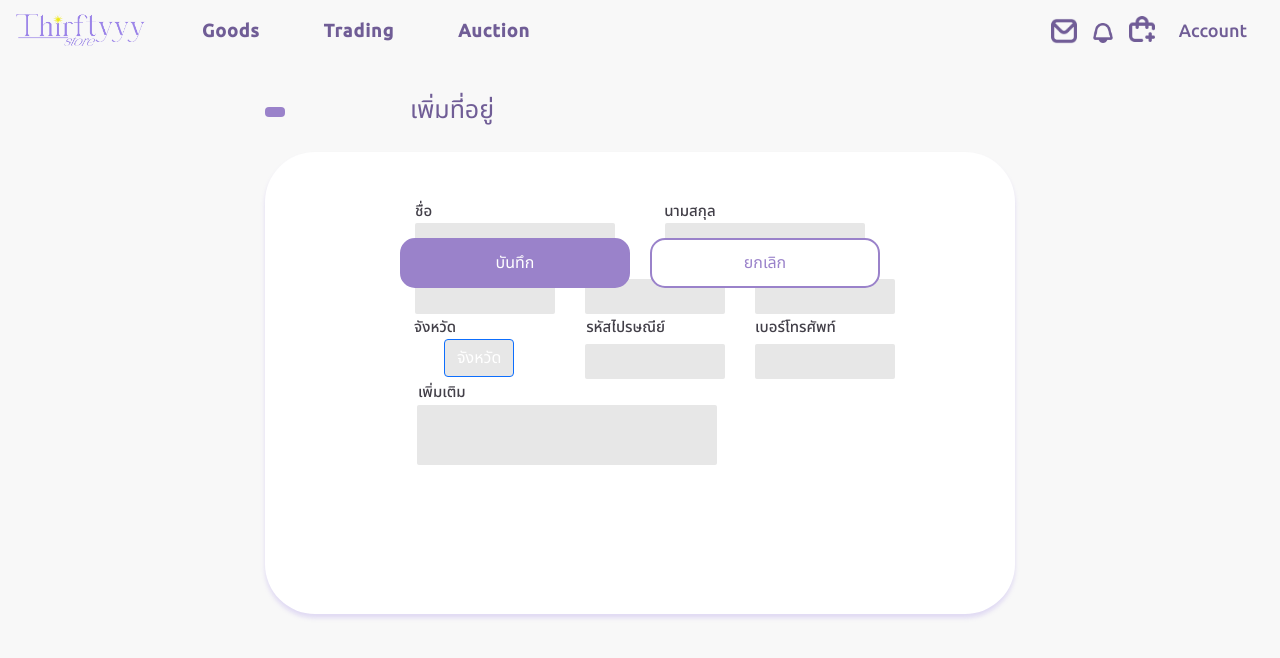
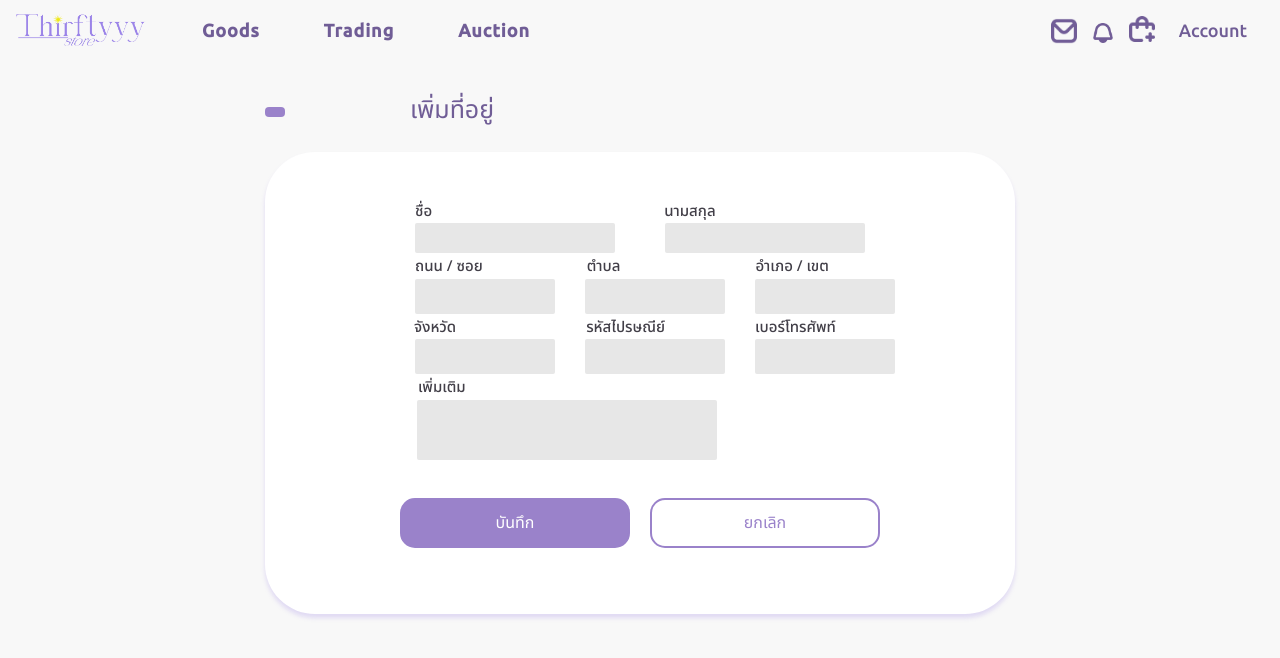
Before and after one commit to crushyz007/Frontend-ThirftyyyStore, a React (Create React App) app: page /addaddr in a window 1280 px wide. Shown: the top 658 px of the page. Built offline with nearby package versions, Linux system fonts and the light colour scheme.

Commit message:
Change AddAddr page

```diff
--- a/src/css/AddAddrPage.css
+++ b/src/css/AddAddrPage.css
@@ -44,11 +44,11 @@
 .indentText3_Line3{
     margin-left: 90px;
 }
-.indentBox_Line3{
+/* .indentBox_Line3{
     margin-top: -25px;
-}
+}  */
 .indentBox1_Line3{
-    margin-left:200px;
+    margin-left:30px;
 }
 .indentBox2_Line3{
     margin-left: 30px;
@@ -64,3 +64,13 @@
     position: absolute;
     margin-top: 0px;
 }
+
+.AddAddrPage__Noti{
+    position: absolute;
+    font-size: 14px;
+    font-family: 'Noto Sans Thai', sans-serif ;
+    color:rgb(244, 68, 68);
+    font-weight: 400;
+    margin-top: -145px;
+    margin-left:528px;
+}
--- a/src/css/ChangeBox.css
+++ b/src/css/ChangeBox.css
@@ -138,3 +138,39 @@
 .AddAddr__Info .indent1{
     margin-left: 30px;
 }
+
+.AddAddrChange__Button{
+    margin-top: 300px;
+    position: absolute;
+}
+.AddAddrChange__Button .purple_Btn:hover{
+    background-color: rgb(130, 114, 183);
+    color: #F8F8F8;
+    border: none;
+}
+.AddAddrChange__Button .white_Btn:hover{
+    background-color: rgb(130, 114, 183);
+    color: #F8F8F8;
+    border: none;
+}
+.AddAddrChange__Button .purple_Btn{
+    background: #9A82CA;
+    border: 2px solid #9A82CA;
+    box-sizing: border-box;
+    border-radius: 15px;
+    color: #FFFFFF;
+    width: 230px;
+    height: 50px;
+    font-family: 'Noto Sans Thai', sans-serif;
+}
+.AddAddrChange__Button .white_Btn{
+    background: #FFFFFF;
+    border: 2px solid #9A82CA;
+    box-sizing: border-box;
+    border-radius: 15px;
+    color: #9A82CA;
+    width: 230px;
+    height: 50px;
+    font-family: 'Noto Sans Thai', sans-serif;
+    margin-left: 20px;
+}
--- a/src/css/ProfileBox.css
+++ b/src/css/ProfileBox.css
@@ -42,9 +42,11 @@
 }
 
 .Profile__Info{
+    width:350px;
+    height: 350px;
     position: absolute;
-    margin-left: 400px;
-    margin-top: -40px;
+    margin-left: 500px;
+    margin-top: 40px;
     z-index: 2;
 }
 
--- a/src/pages/AddAddrPage.jsx
+++ b/src/pages/AddAddrPage.jsx
@@ -5,6 +5,9 @@ import NavBarAcc from '../components/NavBarAcc';
 import BoxChange from '../components/ChangeBox';
 import {Dropdown} from "react-bootstrap";
 import { Link } from "react-router-dom";
+import { useState,useEffect} from "react";
+import Form from "react-bootstrap/Form";
+
 const AddAddr = () =>{
 //     function MyForm() {
 //         const [myProvince, setMyProvince] = useState("จังหวัด");
@@ -13,6 +16,55 @@ const AddAddr = () =>{
 //         setMyProvince(event.target.value)
 //         }
 // }
+    const[details,setDetails] = useState({name:"",surname:"",road:"",subdistrict:"",district:"",province:"",postcode:"",telnum:"",other:""})
+    const[error,setError] = useState("")
+    const[noti,setNoti] = useState("")
+    const[isSubmit,setIsSubmit] = useState(false)
+
+    const handleChange = (e) =>{
+        const{name,value} = e.target
+        setDetails({...details,[name]:value})
+    }
+    const submitHandler = (e) =>{
+            e.preventDefault();
+            AddAddr(details);
+            setError(validate(details));
+            setIsSubmit(true)
+        }
+
+    useEffect(()=>{
+        console.log(error)
+            // console.log(details)
+        if(Object.keys(error).lenght=== 0 && isSubmit){
+            console.log(details);
+                }
+    },[error]);
+
+    const AddAddr=details=>{
+        const regexTelnum = /((\+66|0)(\d{1,2}\-?\d{3}\-?\d{3,4}))|((\+๖๖|๐)([๐-๙]{1,2}\-?[๐-๙]{3}\-?[๐-๙]{3,4}))/gm
+        console.log(details)
+        if(!details.telnum){
+            setNoti("")
+        }
+        else if(!regexTelnum.test(details.telnum)){
+            setNoti("นี่ไม่ใช่ format ของเบอร์โทร กรุณากรอกใหม่")}
+        }
+
+    const validate=(values)=>{
+        const errors={};
+        const regexTelnum = /((\+66|0)(\d{1,2}\-?\d{3}\-?\d{3,4}))|((\+๖๖|๐)([๐-๙]{1,2}\-?[๐-๙]{3}\-?[๐-๙]{3,4}))/gm
+
+        if(!values.telnum){
+            errors.telnum = "";
+        }
+        else if (!regexTelnum.test(values.telnum)) {
+            errors.telnum = "This is not a valid telnum format!";
+        }else if(values.telnum.lenght > 10){
+            errors.telnum = "This is not a valid telnum format!";
+        }
+        return errors;
+    }
+
     return(
         <div>
             <NavBarAcc />
@@ -20,28 +72,28 @@ const AddAddr = () =>{
             <div className="BodyBox">
                 <BoxChange />
 
-                <div className="AddAddr__Info">
+                <Form className="AddAddr__Info" onSubmit={submitHandler}>
                     <div>
-                        <label>ชื่อ</label>
-                        <label className="indentText_Line1">นามสกุล</label> <br />
-                        <input className="input_Name" type="text" name="name"></input>
-                        <input className="input_Name indentBox_Line1" type="text" name="sname"></input>
+                        <label type="text" name="name" >ชื่อ</label>
+                        <label className="indentText_Line1" >นามสกุล</label> <br />
+                        <input className="input_Name" type="text" name="name" value={details.name} onChange={handleChange}></input>
+                        <input className="input_Name indentBox_Line1" type="text" name="surname" value={details.surname} onChange={handleChange}></input>
                     </div>
 
                     <div>
                         <label className="indentText_Line2" >ถนน / ซอย</label>
                         <label className="indentText2_Line2">ตำบล</label>
                         <label className="indentText3_Line2">อำเภอ / เขต</label> <br />
-                        <input className="input_Addr indentBox_Line2" type="text" name="road"></input>
-                        <input className="input_Addr indentBox_Line2" type="text" name="subdistrict"></input>
-                        <input className="input_Addr indentBox_Line2" type="text" name="district"></input>
+                        <input className="input_Addr indentBox_Line2" type="text" name="road" value={details.road} onChange={handleChange}></input>
+                        <input className="input_Addr indentBox_Line2" type="text" name="subdistrict" value={details.subdistrict} onChange={handleChange}></input>
+                        <input className="input_Addr indentBox_Line2" type="text" name="district" value={details.district} onChange={handleChange}></input>
                     </div>
                     <div>
                         <label className="indentText1_Line3">จังหวัด</label>
                         <label className="indentText2_Line3">รหัสไปรษณีย์</label>
                         <label className="indentText3_Line3">เบอร์โทรศัพท์</label> <br />
 
-                    <Dropdown className="Dropdown_Size" >
+                    {/* <Dropdown className="Dropdown_Size" >
                             <Dropdown.Toggle id="dropdown-basic" className="Dropdown_Color" >จังหวัด</Dropdown.Toggle>
                             <Dropdown.Menu className="Dropdown_Color">
                                 <Dropdown.Item style={{height:"100px",width:"auto",overflowY:'auto'}}>
@@ -125,7 +177,7 @@ const AddAddr = () =>{
 
                             </Dropdown.Item>
                             </Dropdown.Menu>
-                            </Dropdown>
+                            </Dropdown> */}
                         {/* <form>
                             <select value={myProvince} onChange={handleChange}>
                                 <option value="province1">BKK</option>
@@ -156,30 +208,28 @@ const AddAddr = () =>{
 
 
                     </div>
-                    <div className="indentBox_Line3">
-                        <input className="input_Addr indentBox1_Line3" type="text" name="postnum"></input>
-                        <input className="input_Addr indentBox2_Line3" type="tel" name="tel"></input>
+                    <div>
+                        <input  className="input_Addr indentBox1_Line3" type="text" name="province" value={details.province} onChange={handleChange} />
+                        <input className="input_Addr indentBox2_Line3" type="text" name="postcode" value={details.postcode} onChange={handleChange}></input>
+                        <input className="input_Addr indentBox2_Line3" type="text" name="telnum" value={details.telnum} onChange={handleChange}></input>
                     </div>
 
                     <div>
                         <label className="indentText_Line4">เพิ่มเติม</label> <br /></div>
                     <div>
-                        <input className="input_More indentBox_Line4" type="text" name="more"></input>
+                        <input className="input_More indentBox_Line4" type="text" name="other" value={details.other} onChange={handleChange}></input>
                     </div>
 
-                {/* <div className="AddAdr__BtnPos"> */}
-                <div className="Change__Button">
-                    <button className="purple_Btn" type="submit">บันทึก</button>
-                    <Link to="/editprofile"><button className="white_Btn">ยกเลิก</button></Link>
-                </div>
-                {/* </div> */}
+                    <div className="AddAddrChange__Button">
+                        <button className="purple_Btn" type="submit" onClick={submitHandler}>บันทึก</button>
+                        <Link to="/editprofile"><button className="white_Btn">ยกเลิก</button></Link>
+                    </div>
 
-                </div>
+                </Form>
 
             </div>
-
+            {(noti != "")?(<div className="AddAddrPage__Noti">{noti}</div>):""}
         </div>
     )
 }
-// ReactDOM.render(<MyForm />, document.getElementById('root'));
 export default AddAddr
--- a/src/pages/EditProfilePage.jsx
+++ b/src/pages/EditProfilePage.jsx
@@ -121,24 +121,24 @@ const EditProfile = () =>{
                         {/* <Tooltip title="Delete"><button>asdasd</button></Tooltip> */}
                         <i class="fi fi-rr-exclamation"></i>
                     </div>
-                        <input type="text" name="username" placeholder="User Name" value={details.username} onChange={handleChange}></input>
+                        <input type="text" name="username" placeholder={details.username} value={details.username} onChange={handleChange}></input>
 
                     <div className="itemindent">
                         <label>อีเมล :</label>
                         <Link to="/changemail"><label className="updateFont">อัปเดตที่อยู่อีเมล</label></Link>
                     </div>
-                        <input type="text" name="email" placeholder="email@gmail.com" value={details.email} onChange={handleChange}></input>
+                        <input type="text" name="email" placeholder={details.email} value={details.email} onChange={handleChange}></input>
 
                     <div className="itemindent">
                         <label>หมายเลขโทรศัพท์ :</label>
                     </div>
-                        <input type="tel" name="telnum" placeholder="0812345678" value={details.telnum} onChange={handleChange}></input>
+                        <input type="tel" name="telnum" placeholder={details.telnum} value={details.telnum} onChange={handleChange}></input>
 
                     <div className="itemindent">
                         <label>ที่อยู่ :</label>
-                        <Link to="/changeaddr" style={{ textDecoration: 'none' }}><i class="fi fi-sr-pencil"></i></Link>
+                        <Link to="/addaddr" style={{ textDecoration: 'none' }}><i class="fi fi-sr-pencil"></i></Link>
                     </div>
-                        <input type="text" name="addr" placeholder="123/4 Ladkrabang, BKK 10520" value={details.addr} onChange={handleChange}></input> <br />
+                        <input type="text" name="addr" placeholder={details.addr} value={details.addr} onChange={handleChange}></input> <br />
                         <Link to="/changepass"><label className="updateFont updateFont2">เปลี่ยนรหัสผ่าน</label></Link>
 
                 </Form>
--- a/src/pages/MyCartPage.jsx
+++ b/src/pages/MyCartPage.jsx
@@ -37,7 +37,7 @@ const MyCart = () =>{
                 </thead>
             </div>
 
-        {/* <Orders /> */}
+        <Orders />
             <Form>
                 {/* <div className="MyCart__Amount">
                     <div>
--- a/src/pages/ProfilePage.jsx
+++ b/src/pages/ProfilePage.jsx
@@ -24,12 +24,12 @@ const Profile = () =>{
                             <div className="itemindent">
                                 <label>ชื่อ : <br /></label>
                             </div>
-                                <label className="label_2">{details.username}เอ</label>
+                                <label className="label_2">{details.username}ทนงทวย คงควรคอย</label>
 
                             <div className="itemindent">
                                 <label>อีเมล : <br /></label>
                             </div>
-                                <label className="label_2">{details.email}Grace@gmail.com</label>
+                                <label className="label_2">{details.email}Tanongtuay__lnwza007@gmail.com</label>
 
 
                             <div className="itemindent">
@@ -40,7 +40,7 @@ const Profile = () =>{
                             <div className="itemindent">
                                 <label>ที่อยู่: <br /></label>
                             </div>
-                                <label className="label_2">{details.addr}123/1 Ladkrabang BKK 1050</label>
+                                <label className="label_2">{details.addr}123/45 หอพักว่าไงน้องสาว  หมู่บ้านไหวอะป่าวเบเบ้ ซอยยูโนวอิสโกอิ้งดาว ถนนอะเอาละล้าว ม.1 เขตลาดกระบัง แขวงลาดกระบัง กทม. 10500</label>
 
                     </div>
 
```
Also changed, not shown: src/components/Orders.jsx (+22 -9 lines), src/css/Orders.css (+43 -1 lines).
